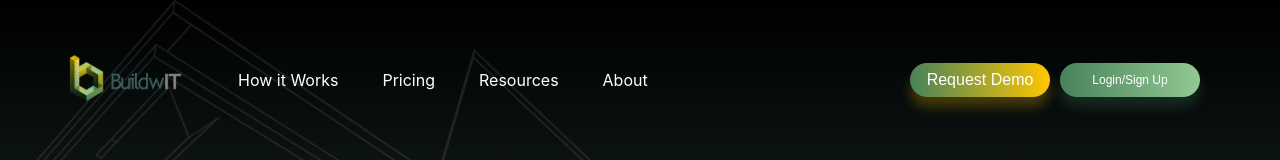
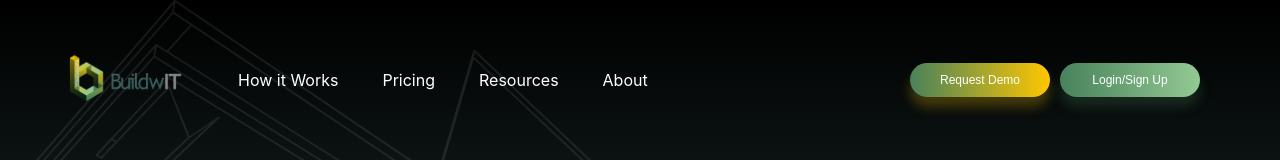
Before and after one commit to faheem4531/BuildwIT, a React (Create React App) app in the folder buildwit-home-screen/: page / in a window 1280 px wide. Shown: the top 160 px of the page. Built offline with nearby package versions, Linux system fonts and the light colour scheme.

Commit message:
single button width/font adjust

```diff
--- a/buildwit-home-screen/src/components/singleButton/stylebutton.css
+++ b/buildwit-home-screen/src/components/singleButton/stylebutton.css
@@ -1,6 +1,7 @@
 .btn-single {
   width: 140px;
   height: 34px;
+  font-size: 12px !important;
   background: -webkit-gradient(linear, left top, right top, from(#48825B), to(#FFC700));
   background: linear-gradient(90deg, #48825B 0%, #FFC700 100%);
   border-radius: 24px;
--- a/buildwit-home-screen/src/components/singleButton/stylebutton.scss
+++ b/buildwit-home-screen/src/components/singleButton/stylebutton.scss
@@ -2,6 +2,7 @@
 .btn-single{
     width: 140px;
     height: 34px;
+    font-size: 12px !important;
     background: linear-gradient(90deg, #48825B 0%, #FFC700 100%);
     border-radius: 24px;
     color: #FFFFFF;
```
Also changed, not shown: 1 other file (tests, documents, lock files or other folders).
